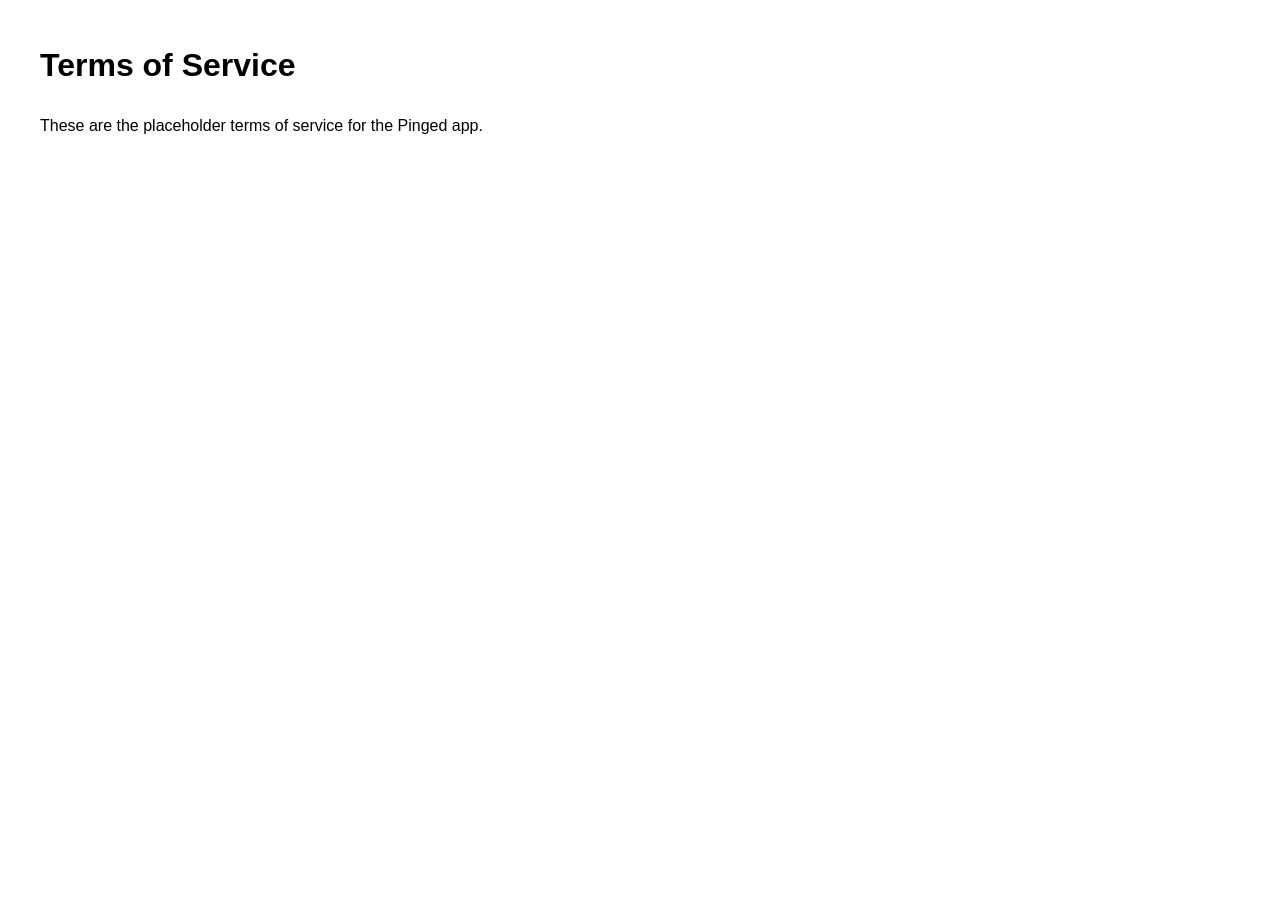
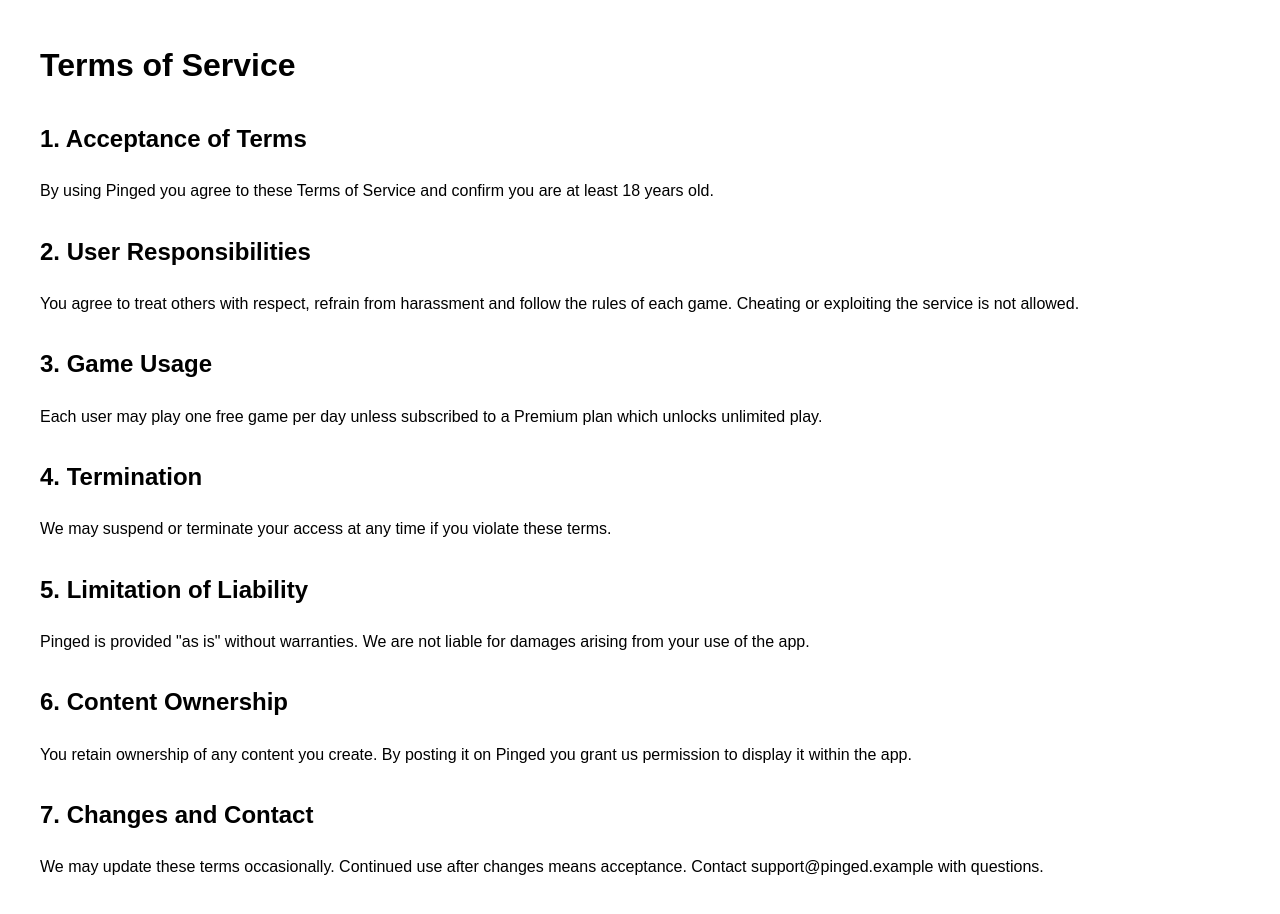
Before and after one commit to Pinderr1/Pinged, a website: page public/terms.html in a window 1280 px wide. Before the commit the page ends 800 px from the top, so only its background shows below. Drawn offline with Linux system fonts and the light colour scheme.

Commit message:
Add full privacy and terms content

```diff
--- a/public/terms.html
+++ b/public/terms.html
@@ -6,10 +6,32 @@
   <title>Terms of Service</title>
   <style>
     body { font-family: Arial, sans-serif; margin: 40px; line-height: 1.6; }
+    h1, h2 { margin-top: 1.2em; }
   </style>
 </head>
 <body>
   <h1>Terms of Service</h1>
-  <p>These are the placeholder terms of service for the Pinged app.</p>
+
+  <h2>1. Acceptance of Terms</h2>
+  <p>By using Pinged you agree to these Terms of Service and confirm you are at least 18 years old.</p>
+
+  <h2>2. User Responsibilities</h2>
+  <p>You agree to treat others with respect, refrain from harassment and follow the rules of each game. Cheating or exploiting the service is not allowed.</p>
+
+  <h2>3. Game Usage</h2>
+  <p>Each user may play one free game per day unless subscribed to a Premium plan which unlocks unlimited play.</p>
+
+  <h2>4. Termination</h2>
+  <p>We may suspend or terminate your access at any time if you violate these terms.</p>
+
+  <h2>5. Limitation of Liability</h2>
+  <p>Pinged is provided "as is" without warranties. We are not liable for damages arising from your use of the app.</p>
+
+  <h2>6. Content Ownership</h2>
+  <p>You retain ownership of any content you create. By posting it on Pinged you grant us permission to display it within the app.</p>
+
+  <h2>7. Changes and Contact</h2>
+  <p>We may update these terms occasionally. Continued use after changes means acceptance. Contact support@pinged.example with questions.</p>
+
 </body>
 </html>
```
Also changed, not shown: public/privacy-policy.html (+20 -1 lines).
